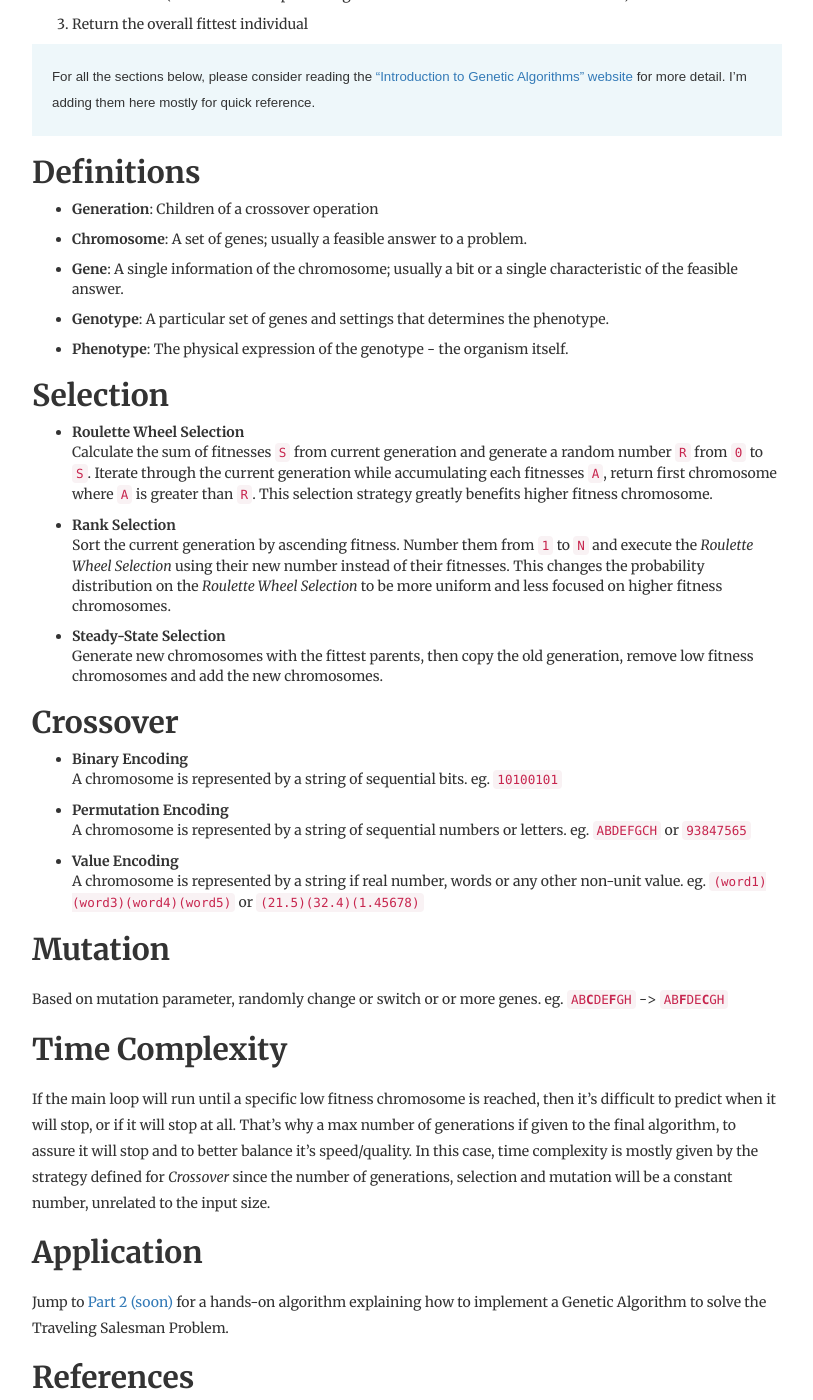
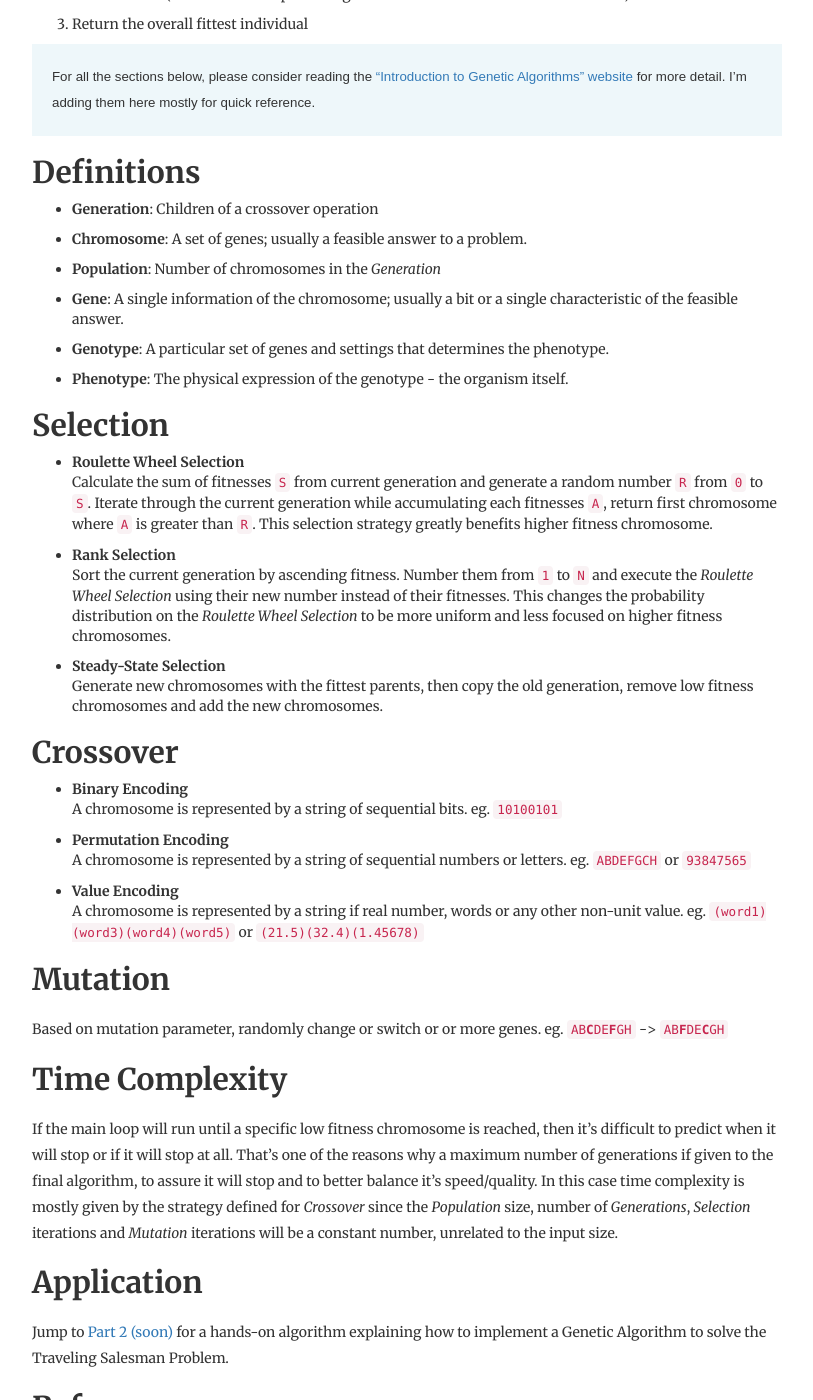
Before and after one commit to pedrohfsd/pedrohfsd.github.io, a Jekyll site: the page built from _posts/2017-08-12-genetic-algorithm-part1.md, in a window 1280 px wide and 1400 px high, scrolled down 1492 px. Shown: the whole window, without its empty margins (233-1046 px from the left). Built offline with Jekyll 4.4.1, drawn with Linux system fonts in a browser that asks for light colours; comment, search, counter and statistics services are not loaded.

Commit message:
Update 2017-08-12-genetic-algorithm-part1.md

```diff
--- a/_posts/2017-08-12-genetic-algorithm-part1.md
+++ b/_posts/2017-08-12-genetic-algorithm-part1.md
@@ -34,6 +34,7 @@
 ---
 - **Generation**: Children of a crossover operation
 - **Chromosome**: A set of genes; usually a feasible answer to a problem.
+- **Population**: Number of chromosomes in the *Generation*
 - **Gene**: A single information of the chromosome; usually a bit or a single characteristic of the feasible answer.
 - **Genotype**: A particular set of genes and settings that determines the phenotype.
 - **Phenotype**: The physical expression of the genotype - the organism itself.
@@ -62,7 +63,7 @@
 
 Time Complexity
 ---
-If the main loop will run until a specific low fitness chromosome is reached, then it's difficult to predict when it will stop, or if it will stop at all. That's why a max number of generations if given to the final algorithm, to assure it will stop and to better balance it's speed/quality. In this case, time complexity is mostly given by the strategy defined for *Crossover* since the number of generations, selection and mutation will be a constant number, unrelated to the input size.
+If the main loop will run until a specific low fitness chromosome is reached, then it's difficult to predict when it will stop or if it will stop at all. That's one of the reasons why a maximum number of generations if given to the final algorithm, to assure it will stop and to better balance it's speed/quality. In this case time complexity is mostly given by the strategy defined for *Crossover* since the *Population* size, number of *Generations*, *Selection* iterations and *Mutation* iterations will be a constant number, unrelated to the input size.
 
 Application
 ---
```
